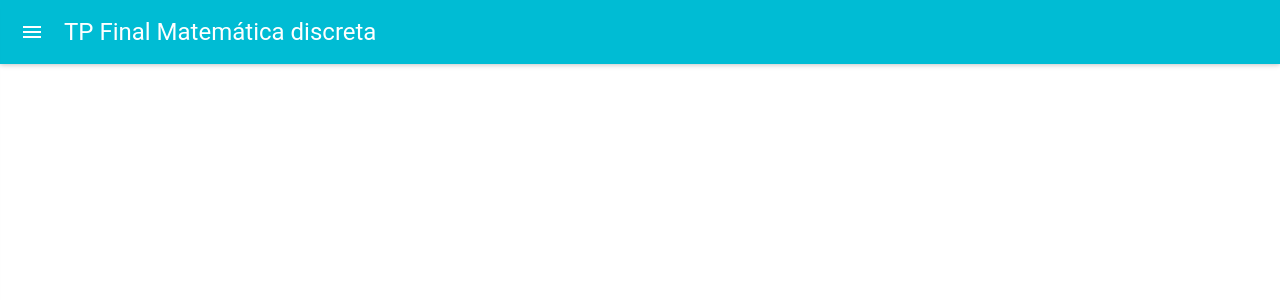
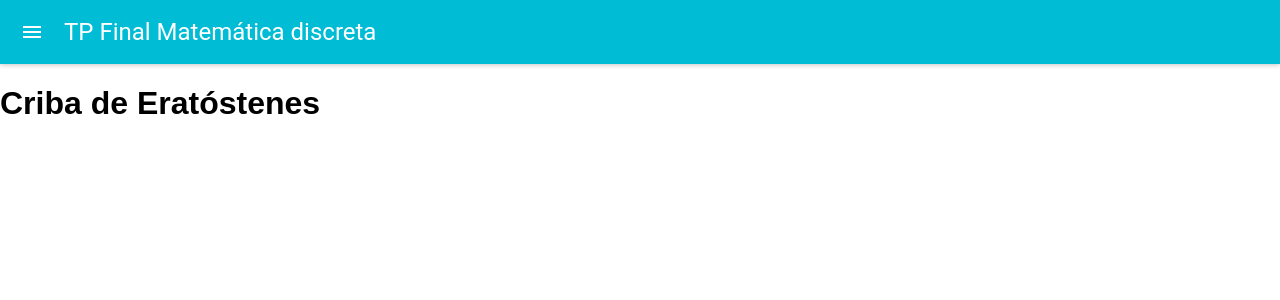
Before and after one commit to lucianoar/tpfinal_mat_discreta, a React (Create React App) app: page /#/criba in a window 1280 px wide. Before the commit this address led to /#/. Shown: the top 300 px of the page. Built offline with nearby package versions, Linux system fonts and the light colour scheme.

Commit message:
Add routes and template for exercises

```diff
--- a/package.json
+++ b/package.json
@@ -7,6 +7,7 @@
     "material-ui": "^0.19.4",
     "react": "^16.0.0",
     "react-dom": "^16.0.0",
+    "react-router-dom": "^4.2.2",
     "react-scripts": "1.0.16"
   },
   "scripts": {
--- a/src/App.css
+++ b/src/App.css
@@ -1,28 +1,8 @@
-.App {
-  text-align: center;
+.content {
+  display: flex;
 }
 
-.App-logo {
-  animation: App-logo-spin infinite 20s linear;
-  height: 80px;
+.math-exercise,
+.code-snippet {
+  flex: 1 1 50%;
 }
-
-.App-header {
-  background-color: #222;
-  height: 150px;
-  padding: 20px;
-  color: white;
-}
-
-.App-title {
-  font-size: 1.5em;
-}
-
-.App-intro {
-  font-size: large;
-}
-
-@keyframes App-logo-spin {
-  from { transform: rotate(0deg); }
-  to { transform: rotate(360deg); }
-}
--- a/src/App.js
+++ b/src/App.js
@@ -1,34 +1,59 @@
-import React, { Component } from "react";
-import MuiThemeProvider from "material-ui/styles/MuiThemeProvider";
-import AppBar from "material-ui/AppBar";
-import LeftDrawer from "./LeftDrawer.js";
+import React, {Component} from 'react';
+import {HashRouter as Router, Route} from 'react-router-dom';
+import MuiThemeProvider from 'material-ui/styles/MuiThemeProvider';
+import AppBar from 'material-ui/AppBar';
+import LeftDrawer from './LeftDrawer.js';
+import ExerciseTemplate from './Components/ExerciseTemplate.js';
+
+import './App.css';
 
 class App extends Component {
   constructor(props) {
     super(props);
     this.state = {
-      drawerOpen: false
+      drawerOpen: false,
     };
+    this.routes = [
+      {path: '/criba', name: 'criba', title: 'Criba de Eratóstenes'},
+      {path: '/mcd', name: 'mcd', title: 'Mínimo común divisor'},
+      {path: '/cambio_base', name: 'cambio_base', title: 'Cambio de base'},
+    ];
     this.toggleDrawer = () => {
       this.setState(prevState => {
-        return { drawerOpen: !prevState.drawerOpen };
+        return {drawerOpen: !prevState.drawerOpen};
       });
     };
   }
   render() {
-    const { drawerOpen } = this.state;
+    const {routes} = this;
+    const {drawerOpen} = this.state;
     return (
       <MuiThemeProvider>
         <div className="App">
-          <LeftDrawer open={drawerOpen} toggle={this.toggleDrawer} />
-
+          <Router>
+            <div>
+              <LeftDrawer
+                routes={routes}
+                open={drawerOpen}
+                toggle={this.toggleDrawer}
+              />
               <header className="App-header">
                 <AppBar
                   title="TP Final Matemática discreta"
                   onLeftIconButtonTouchTap={this.toggleDrawer}
                 />
               </header>
-          <p className="App-intro" />
+              <div className="content">
+                {this.routes.map(r => (
+                  <Route
+                    key={r.name}
+                    path={`${r.path}`}
+                    render={() => <ExerciseTemplate exercise={r} />}
+                  />
+                ))}
+              </div>
+            </div>
+          </Router>
         </div>
       </MuiThemeProvider>
     );
--- /dev/null
+++ b/src/Components/ExerciseTemplate.js
@@ -0,0 +1,15 @@
+import React from 'react';
+
+const ExerciseTemplate = props => {
+  let {exercise} = props;
+  return (
+    <div className="exercise-template">
+      <div className="math-exercise">
+        <h1>{exercise.title}</h1>
+      </div>
+      <div className="code-sample" />
+    </div>
+  );
+};
+
+export default ExerciseTemplate;
--- a/src/LeftDrawer.js
+++ b/src/LeftDrawer.js
@@ -1,10 +1,30 @@
-import React from "react";
-import Drawer from "material-ui/Drawer";
-import NavigationClose from "material-ui/svg-icons/navigation/close";
+import React from 'react';
+import Drawer from 'material-ui/Drawer';
+import {Link} from 'react-router-dom';
+import Menu from 'material-ui/Menu';
+import MenuItem from 'material-ui/MenuItem';
+import Divider from 'material-ui/Divider';
+import Subheader from 'material-ui/Subheader';
+import NavigationClose from 'material-ui/svg-icons/navigation/close';
 
 const LeftDrawer = props => (
   <Drawer open={props.open}>
-    <NavigationClose onClick={props.toggle} />
+    <div
+      onClick={props.toggle}
+      style={{padding: '20px 20px 10px', textAlign: 'right'}}>
+      <NavigationClose />
+    </div>
+    <Menu onItemTouchTap={props.toggle}>
+      <Subheader>Ejercicios</Subheader>
+      {props.routes.map(r => (
+        <MenuItem
+          linkButton
+          containerElement={<Link to={r.path} />}
+          primaryText={r.title}
+        />
+      ))}
+      <Divider />
+    </Menu>
   </Drawer>
 );
 
```
Also changed, not shown: 1 other file (tests, documents, lock files or other folders). Lines whose indentation alone changed are shown as unchanged.
